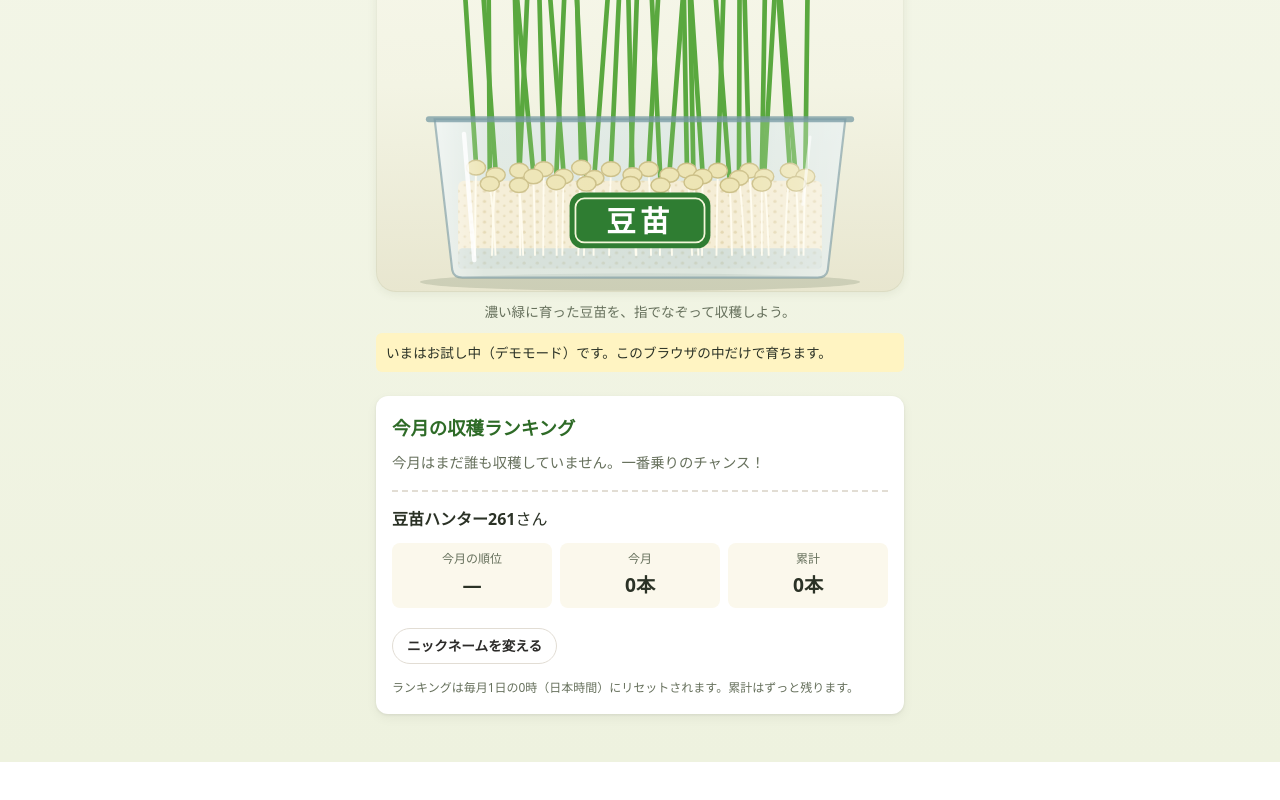
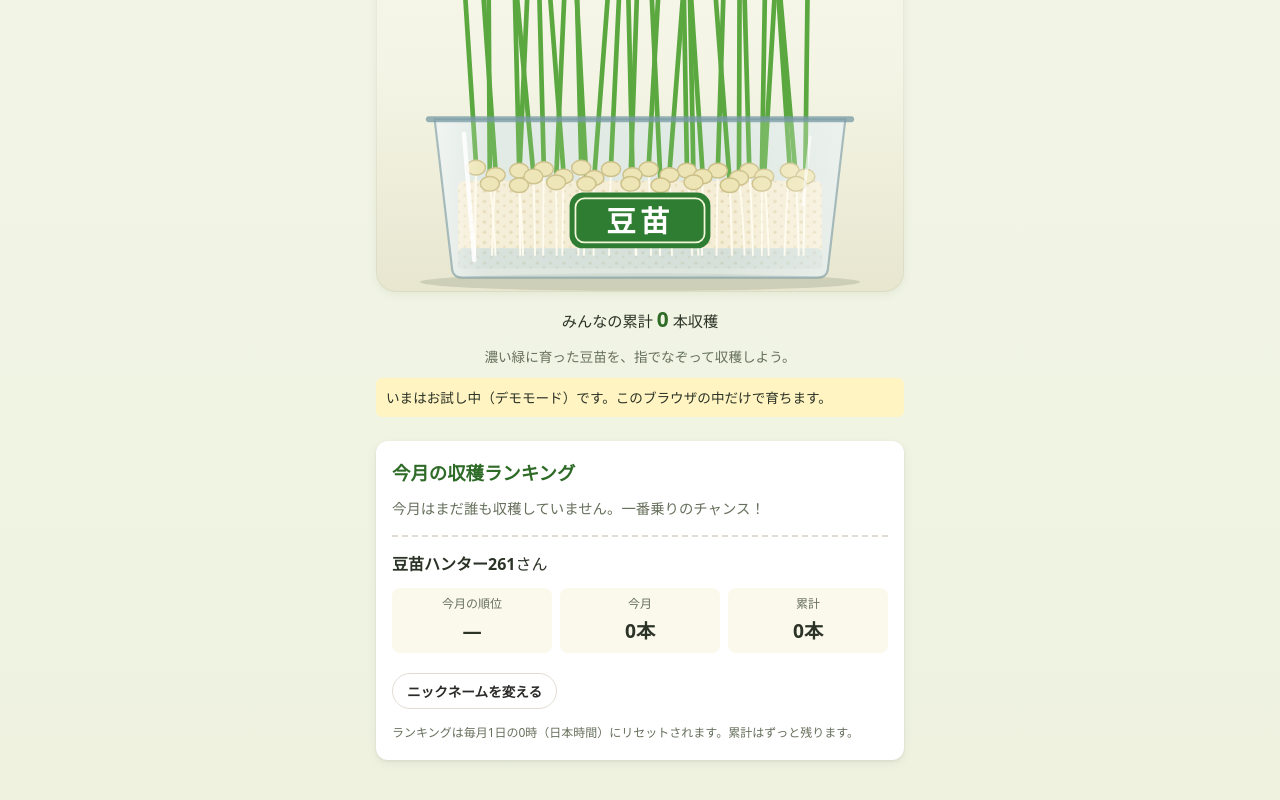
Before and after one commit to wagomuchan/drive_coding1_claude, a plain HTML site: page drives/03-toumyou/index.html in a window 1280 px wide. Shown: the part 612-1412 px from the top of the page. Before the commit the page ends 1374 px from the top, so only its background shows below. Drawn offline with Linux system fonts and the light colour scheme; a web font is replaced by a local one.

Commit message:
豆苗：みんなの累計収穫本数を表示
Co-Authored-By: Claude Opus 5.5 <noreply@anthropic.com>
Claude-Session: https://claude.ai/code/session_01Ut69A6MN1n3i4SFFKunMt6

```diff
--- a/drives/03-toumyou/app.js
+++ b/drives/03-toumyou/app.js
@@ -32,6 +32,7 @@ const els = {
     retry: $('retry'),
     myMonth: $('my-month'),
     myTotal: $('my-total'),
+    allTotal: $('all-total'),
     mute: $('mute'),
     demoNote: $('demo-note'),
     champion: $('champion'),
@@ -469,6 +470,15 @@ function render_me()
     els.myTotal.textContent = total;
     els.meMonth.textContent = month;
     els.meTotal.textContent = total;
+
+    // みんなの累計 = 30マスの収穫された回数の合計
+    let all = pending;
+    for(const c of cells){
+        if(c){
+            all += c.n;
+        }
+    }
+    els.allTotal.textContent = all.toLocaleString('ja-JP');
     els.meName.textContent = my_name();
     const rank = serverMe ? serverMe.rank : 0;
     els.meRank.textContent = rank > 0 ? rank + '位' : '—';
--- a/drives/03-toumyou/index.html
+++ b/drives/03-toumyou/index.html
@@ -40,6 +40,7 @@
         </div>
       </div>
 
+      <p class="all-count">みんなの累計 <b id="all-total">0</b> 本収穫</p>
       <p class="pack-hint">濃い緑に育った豆苗を、指でなぞって収穫しよう。</p>
       <p id="demo-note" class="demo-note" hidden>いまはお試し中（デモモード）です。このブラウザの中だけで育ちます。</p>
     </section>
--- a/drives/03-toumyou/style.css
+++ b/drives/03-toumyou/style.css
@@ -272,6 +272,18 @@ a {
   }
 }
 
+.all-count {
+  margin: 10px 0 0;
+  text-align: center;
+  font-family: var(--maru);
+  font-size: 0.95rem;
+}
+
+.all-count b {
+  font-size: 1.3rem;
+  color: var(--green-dark);
+}
+
 .pack-hint {
   margin: 8px 0 0;
   text-align: center;
```
